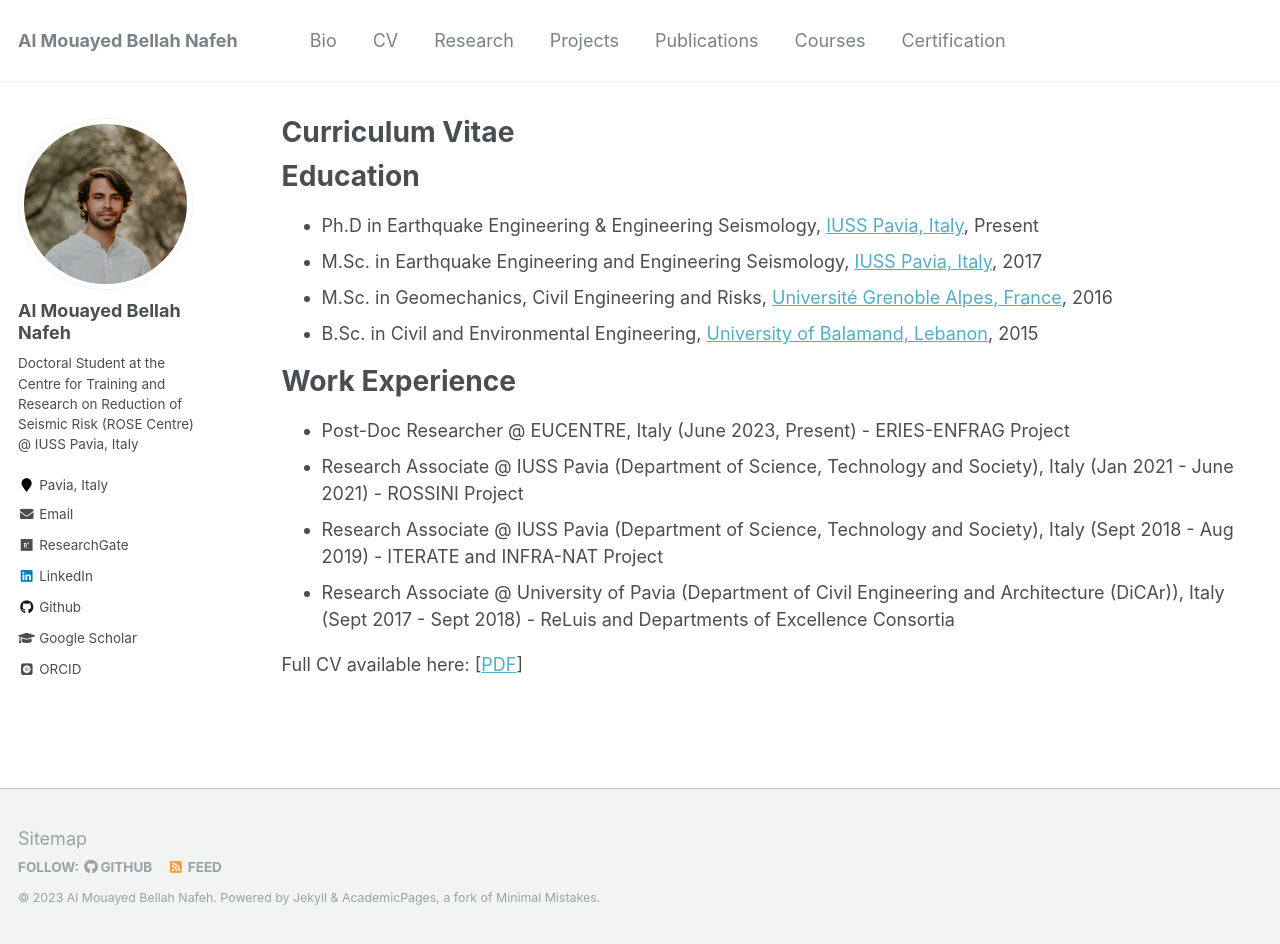
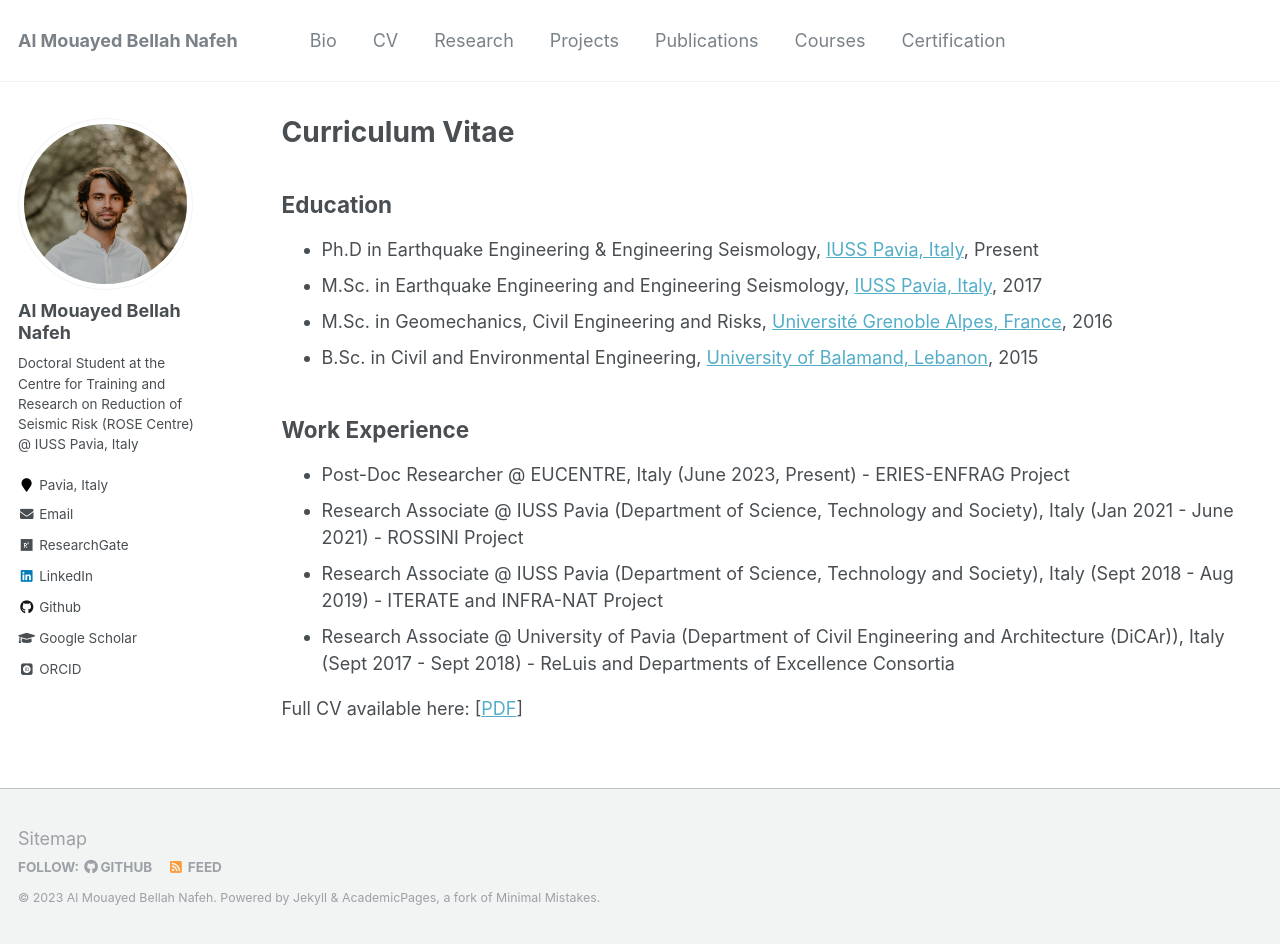
Before and after one commit to almouayedbellah-nafeh/almouayedbellah-nafeh.github.io, a Jekyll site: the page built from _pages/cv.md, in a window 1280 px wide and 944 px high. Built offline with Jekyll 4.4.1, drawn with Linux system fonts in a browser that asks for light colours; some web fonts are replaced.

Commit message:
Update cv.md

```diff
--- a/_pages/cv.md
+++ b/_pages/cv.md
@@ -6,18 +6,13 @@ author_profile: true
 redirect_from:
   - /resume
 ---
-
-{% include base_path %}
-
-Education
-======
+## Education
 * Ph.D in Earthquake Engineering & Engineering Seismology, [IUSS Pavia, Italy](https://www.iusspavia.it/it), Present
 * M.Sc. in Earthquake Engineering and Engineering Seismology, [IUSS Pavia, Italy](https://www.iusspavia.it/en), 2017
 * M.Sc. in Geomechanics, Civil Engineering and Risks, [Université Grenoble Alpes, France](https://www.univ-grenoble-alpes.fr/), 2016
 * B.Sc. in Civil and Environmental Engineering, [University of Balamand, Lebanon](https://www.balamand.edu.lb/home/Pages/default.aspx), 2015
 
-Work Experience
-======
+## Work Experience
 * Post-Doc Researcher @ EUCENTRE, Italy (June 2023, Present) - ERIES-ENFRAG Project
 * Research Associate @ IUSS Pavia (Department of Science, Technology and Society), Italy (Jan 2021 - June 2021) - ROSSINI Project
 * Research Associate @ IUSS Pavia (Department of Science, Technology and Society), Italy (Sept 2018 - Aug 2019) - ITERATE and INFRA-NAT Project
```
